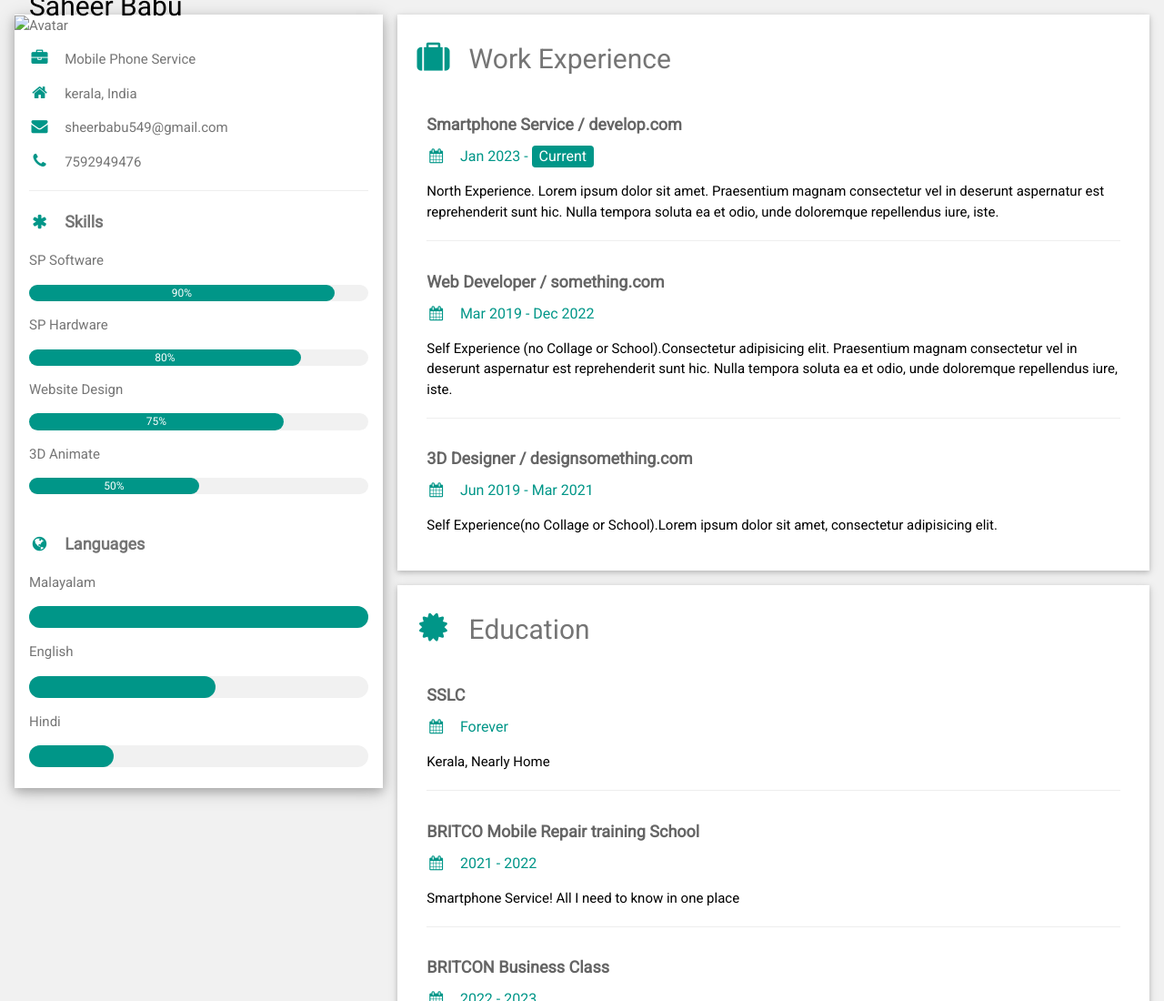
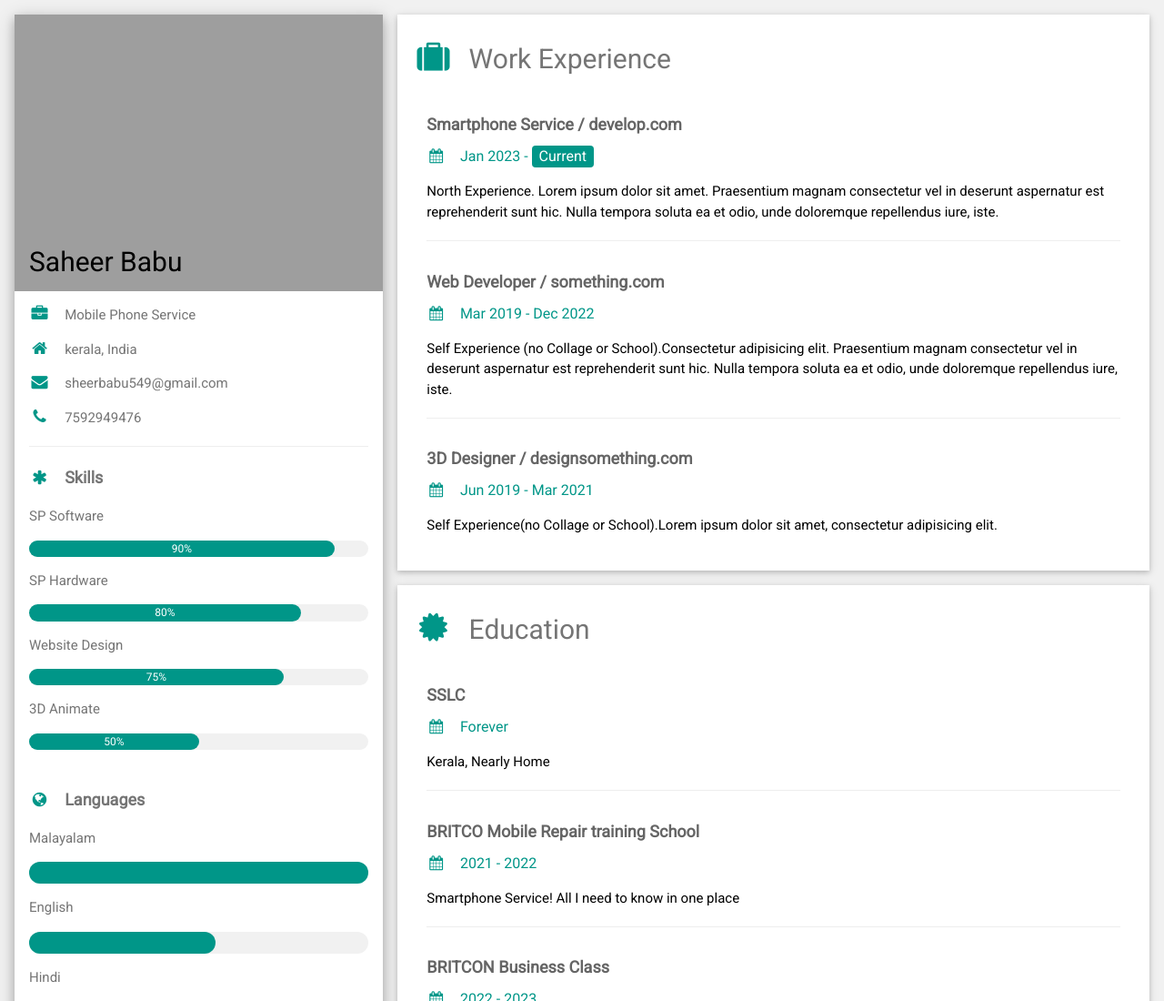
Before and after one commit to DevSaheerHost/CV, a plain HTML site: page index.html in a window 1280 px wide. Shown: the top 1100 px of the page at 91% size. Drawn offline with nearby package versions, Linux system fonts and the light colour scheme; the site is published under a folder, as on GitHub Pages, so addresses that start at the root find nothing.

Commit message:
Update index.html

```diff
--- a/index.html
+++ b/index.html
@@ -24,7 +24,7 @@ html,body,h1,h2,h3,h4,h5,h6 {font-family: "Roboto", sans-serif}
 
       <div class="w3-white w3-text-grey w3-card-4">
         <div class="w3-display-container">
-          <img src="/assets/Saheer.png" style="width:100%" alt="Avatar">
+          <img src="./assets/Saheer.png" style="width:100%" alt="Avatar">
           <div class="w3-display-bottomleft w3-container w3-text-black">
             <h2>Saheer Babu</h2>
           </div>
```
